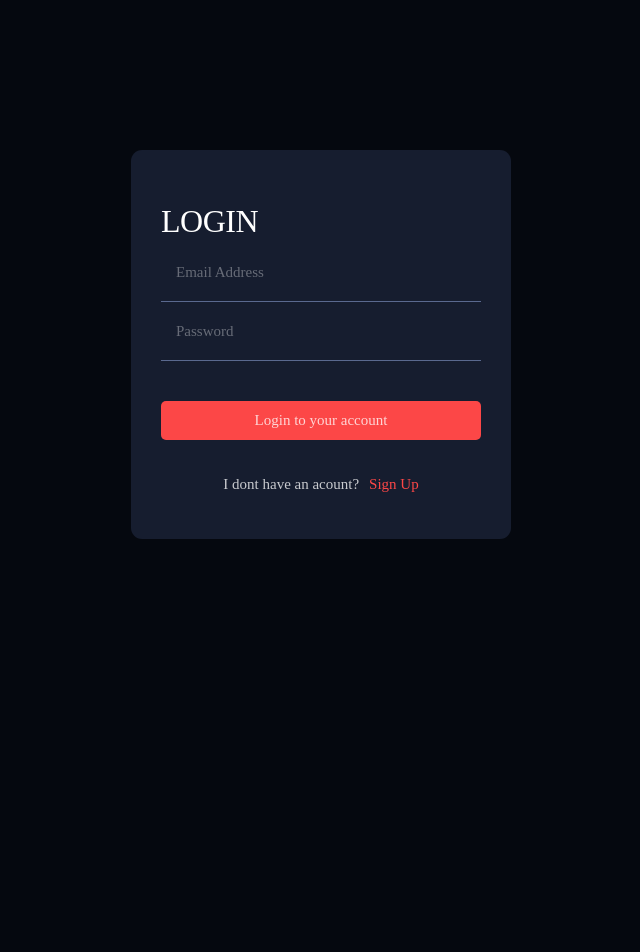
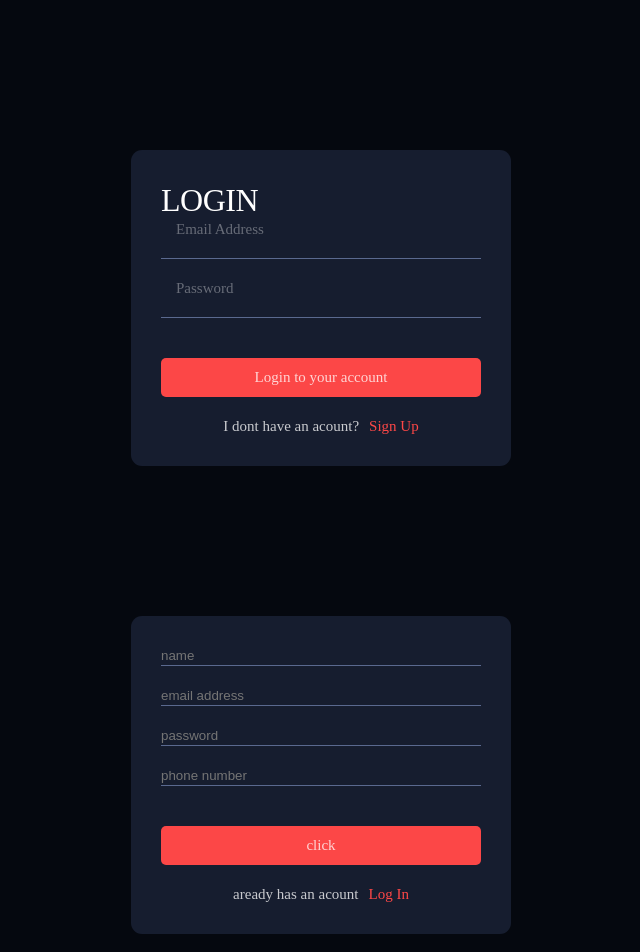
Before and after one commit to munirsebikaaka/movies-world-ug, a React (Create React App) app: page / in a window 1280 px wide. Shown: the top 952 px of the page, without its empty margins (319-959 px from the left). Before the commit the page ends 800 px from the top, so only its background shows below. Built offline with nearby package versions, Linux system fonts and the light colour scheme.

Commit message:
feat: added the open the new acount login cell to the application

```diff
--- a/src/App.js
+++ b/src/App.js
@@ -21,7 +21,7 @@ function App() {
   return (
     <div>
       <Login acounts={acounts} />
-      {/* <SignIn acounts={acounts} setAcounts={setAcounts} /> */}
+      <SignIn acounts={acounts} setAcounts={setAcounts} />
     </div>
   );
 
--- a/src/index.css
+++ b/src/index.css
@@ -132,7 +132,7 @@ body {
 
 /* login */
 * {
-  margin: o;
+  margin: 0;
   padding: 0;
   box-sizing: border-box;
 }
--- a/src/newStore/signIn.js
+++ b/src/newStore/signIn.js
@@ -15,6 +15,7 @@ const SignIn = ({ setAcounts }) => {
     ]);
   }
   return (
+    <div className="login">
       <div>
         <input
           type="text"
@@ -44,10 +45,13 @@ const SignIn = ({ setAcounts }) => {
             setPhone(e.target.value);
           }}
         />
-      <button onClick={checkInputs}>click</button>
+        <button className="enter" onClick={checkInputs}>
+          click
+        </button>
         <p>
-        aready has an acount <button>log in</button>
+          aready has an acount <button className="sign">Log In</button>
         </p>
+      </div>
     </div>
   );
 };
```
Lines whose indentation alone changed are shown as unchanged.
